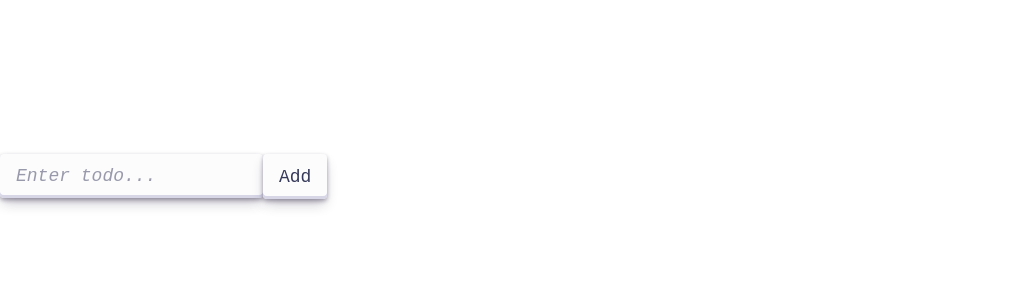
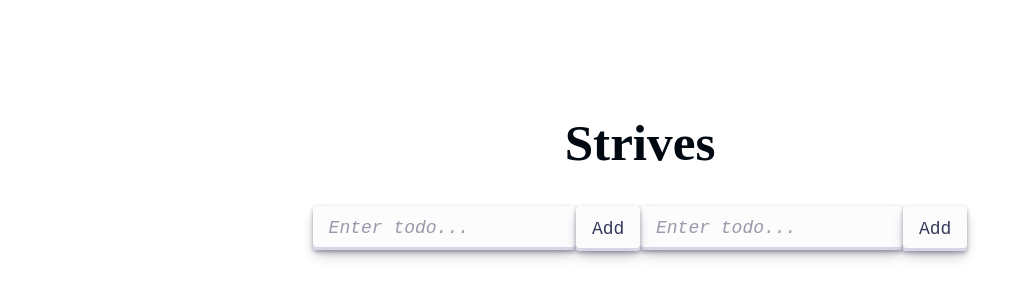
Before and after one commit to PoAnastasija/Strives, a React (Vite) app in the folder front-end/: page / in a window 1280 px wide. Shown: the part 216-516 px from the top of the page, without its empty margins (0-1034 px from the left). Built offline with nearby package versions, Linux system fonts and the light colour scheme.

Commit message:
[+] added a simple todo list for the project

```diff
--- a/front-end/src/components/todo/TodoInput.tsx
+++ b/front-end/src/components/todo/TodoInput.tsx
@@ -1,4 +1,3 @@
-
 interface TodoInputProps {
     handleAddTodos: (todo: string) => void;
     todoValue: string;
@@ -11,7 +10,21 @@ export default function TodoInput({ handleAddTodos, todoValue, setTodoValue }: T
         <input
           value={todoValue}
           onChange={(e) => setTodoValue(e.target.value)}
-        placeholder="Enter todo..."/>
+          placeholder="Enter todo..."
+        />
+        <button
+          onClick={() => {
+            handleAddTodos(todoValue);
+            setTodoValue('');
+          }}
+        >
+          Add
+        </button>
+        <input
+          value={todoValue}
+          onChange={(e) => setTodoValue(e.target.value)}
+          placeholder="Enter todo..."
+        />
         <button
           onClick={() => {
             handleAddTodos(todoValue);
--- a/front-end/src/components/todo/TodoList.tsx
+++ b/front-end/src/components/todo/TodoList.tsx
@@ -1,4 +1,30 @@
 import TodoCard from './TodoCard';
+
+// interface TodoListProps {
+//     todos: string[];
+//     handleDeleteTodo: (index: number) => void;
+//     handleEditTodo: (index: number) => void;
+// }
+
+// export default function TodoList({ todos, handleDeleteTodo, handleEditTodo }: TodoListProps) {
+//     return (
+//         <ul className='main'>
+//             <div>
+//             {todos.map((todo, todoIndex) => (
+//                 <TodoCard
+//                 key={todoIndex}
+//                 index={todoIndex}
+//                 handleDeleteTodo={handleDeleteTodo}
+//                 handleEditTodo={handleEditTodo}>
+//                     <p>{todo}</p>
+//                 </TodoCard>
+//             ))}
+//             </div>
+//         </ul>
+//     );
+// }
+
+import './todo.css';
 
 interface TodoListProps {
   todos: string[];
@@ -8,16 +34,19 @@ interface TodoListProps {
 
 export default function TodoList({ todos, handleDeleteTodo, handleEditTodo }: TodoListProps) {
   return (
-        <ul className='main'>
+    <div style={{ width: '45%', margin: '10px' }}>
+      <ul className="main"> {}
         {todos.map((todo, todoIndex) => (
           <TodoCard
             key={todoIndex}
             index={todoIndex}
             handleDeleteTodo={handleDeleteTodo}
-                    handleEditTodo={handleEditTodo}>
+            handleEditTodo={handleEditTodo}
+          >
             <p>{todo}</p>
           </TodoCard>
         ))}
       </ul>
+    </div>
   );
 }
--- a/front-end/src/components/todo/todo.css
+++ b/front-end/src/components/todo/todo.css
@@ -27,6 +27,11 @@ button {
     white-space: nowrap;
     will-change: box-shadow, transform;
     font-size: 18px;
+  }
+
+  .main {
+    list-style-type: none;
+    padding: 0;
   }
 
   button:hover {
--- a/front-end/src/index.css
+++ b/front-end/src/index.css
@@ -1,4 +1,4 @@
-:root {
+/* :root {
   font-family: Inter, system-ui, Avenir, Helvetica, Arial, sans-serif;
   line-height: 1.5;
   font-weight: 400;
@@ -11,6 +11,13 @@
   text-rendering: optimizeLegibility;
   -webkit-font-smoothing: antialiased;
   -moz-osx-font-smoothing: grayscale;
+} */
+
+#root {
+  max-width: 1280px;
+  margin: 0 auto;
+  padding: 2rem;
+  text-align: center;
 }
 
 a {
--- a/front-end/src/main.tsx
+++ b/front-end/src/main.tsx
@@ -1,11 +1,20 @@
-import { StrictMode } from 'react'
-import { createRoot } from 'react-dom/client'
-import './index.css'
-import './components/todo/todo.css'
-import App from './App.tsx'
+import { StrictMode } from 'react';
+import { createRoot } from 'react-dom/client';
+import './index.css';
+import './components/todo/todo.css';
+import App from './App';
 
 createRoot(document.getElementById('root')!).render(
-  <StrictMode>
-    <App />
-  </StrictMode>,
-)
+  <div className="container">
+    <h1>Strives</h1>
+    <StrictMode>
+      <App />
+    </StrictMode>
+  </div>
+);
+
+//Profil: credits
+//        gained:  / lost:
+
+// HABITS      TODAY TO DO (Link notion)   REWARDS
+//                                         are u okay to exchanges your X credits for this item ?
--- a/front-end/src/views/home.tsx
+++ b/front-end/src/views/home.tsx
@@ -1,44 +1,131 @@
+// import TodoInput from "../components/todo/TodoInput";
+// import TodoList from "../components/todo/TodoList";
+// import { useState, useEffect } from "react";
+
+// function Home() {
+//   const [todos, setTodos] = useState<string[]>([]);
+//   const [todoValue, setTodoValue] = useState<string>('');
+
+//   useEffect(() => {
+//     if (!localStorage) {
+//       return;
+//     }
+//     const localTodos = localStorage.getItem('todos');
+//     if (!localTodos) {
+//       return;
+//     }
+//     try {
+//         const parsedTodos = JSON.parse(localTodos).todos;
+//         setTodos(parsedTodos);
+//     } catch (error) {
+//         console.error(error)
+//     }
+//   }, []);
+//   // garder le storage des infos en local
+//   function persistData(newList: string[]): void {
+//     localStorage.setItem('todos', JSON.stringify({ todos: newList }));
+//   }
+//   function handleAddTodos(newTodo: string): void {
+//     const newTodoList = [...todos, newTodo];
+//     persistData(newTodoList);
+//     setTodos(newTodoList);
+//   }
+//   function handleDeleteTodo(index: number): void {
+//     const newTodoList = todos.filter((_, todoIndex) => todoIndex !== index);
+//     persistData(newTodoList);
+//     setTodos(newTodoList);
+//   }
+//   function handleEditTodo(index: number): void {
+//     const valueToBeEdited = todos[index];
+//     setTodoValue(valueToBeEdited);
+//     handleDeleteTodo(index);
+//   }
+
+//   return (
+//     <>
+//       <TodoInput
+//         todoValue={todoValue}
+//         setTodoValue={setTodoValue}
+//         handleAddTodos={handleAddTodos}
+//       />
+//       <TodoList
+//         handleEditTodo={handleEditTodo}
+//         handleDeleteTodo={handleDeleteTodo}
+//         todos={todos}
+//       />
+//     </>
+//   );
+// }
+// export default Home;
+
+
 import TodoInput from "../components/todo/TodoInput";
 import TodoList from "../components/todo/TodoList";
 import { useState, useEffect } from "react";
 
 function Home() {
-  const [todos, setTodos] = useState<string[]>([]);
+  const [todos1, setTodos1] = useState<string[]>([]);
+  const [todos2, setTodos2] = useState<string[]>([]);
   const [todoValue, setTodoValue] = useState<string>('');
+  const [currentList, setCurrentList] = useState<number>(1);
 
   useEffect(() => {
-    if (!localStorage) {
-      return;
+    if (!localStorage) return;
+
+    const localTodos1 = localStorage.getItem('todos1');
+    const localTodos2 = localStorage.getItem('todos2');
+
+    if (localTodos1) {
+      try {
+        const parsedTodos = JSON.parse(localTodos1).todos;
+        setTodos1(parsedTodos);
+      } catch (error) {
+        console.error(error);
+      }
     }
-    const localTodos = localStorage.getItem('todos');
-    if (!localTodos) {
-      return;
-    }
-    try {
-        const parsedTodos = JSON.parse(localTodos).todos;
-        setTodos(parsedTodos);
-    } catch (error) {
-        console.error(error)
+
+    if (localTodos2) {
+      try {
+        const parsedTodos = JSON.parse(localTodos2).todos;
+        setTodos2(parsedTodos);
+      } catch (error) {
+        console.error(error);
+      }
     }
   }, []);
-  // garder le storage des infos en local
-  function persistData(newList: string[]): void {
-    localStorage.setItem('todos', JSON.stringify({ todos: newList }));
+
+  function persistData(newList: string[], listNumber: number): void {
+    localStorage.setItem(`todos${listNumber}`, JSON.stringify({ todos: newList }));
   }
+
   function handleAddTodos(newTodo: string): void {
-    const newTodoList = [...todos, newTodo];
-    persistData(newTodoList);
-    setTodos(newTodoList);
+    const newTodoList = currentList === 1 ? [...todos1, newTodo] : [...todos2, newTodo];
+    if (currentList === 1) {
+      setTodos1(newTodoList);
+      persistData(newTodoList, 1);
+    } else {
+      setTodos2(newTodoList);
+      persistData(newTodoList, 2);
+    }
+    setTodoValue('');
   }
-  function handleDeleteTodo(index: number): void {
-    const newTodoList = todos.filter((_, todoIndex) => todoIndex !== index);
-    persistData(newTodoList);
-    setTodos(newTodoList);
+
+  function handleDeleteTodo(index: number, listNumber: number): void {
+    const newTodoList = listNumber === 1 ? todos1.filter((_, todoIndex) => todoIndex !== index) : todos2.filter((_, todoIndex) => todoIndex !== index);
+    if (listNumber === 1) {
+      setTodos1(newTodoList);
+      persistData(newTodoList, 1);
+    } else {
+      setTodos2(newTodoList);
+      persistData(newTodoList, 2);
+    }
   }
-  function handleEditTodo(index: number): void {
-    const valueToBeEdited = todos[index];
+
+  function handleEditTodo(index: number, listNumber: number): void {
+    const valueToBeEdited = listNumber === 1 ? todos1[index] : todos2[index];
     setTodoValue(valueToBeEdited);
-    handleDeleteTodo(index);
+    handleDeleteTodo(index, listNumber);
+    setCurrentList(listNumber);
   }
 
   return (
@@ -48,13 +135,25 @@ function Home() {
         setTodoValue={setTodoValue}
         handleAddTodos={handleAddTodos}
       />
-      <TodoList
-        handleEditTodo={handleEditTodo}
-        handleDeleteTodo={handleDeleteTodo}
-        todos={todos}
-      />
+      <div style={{ display: 'flex', justifyContent: 'space-around', marginTop: '20px' }}>
+        <div>
+          {/* <h3>To-Do List 1</h3> */}
+          <TodoList
+            handleEditTodo={(index) => handleEditTodo(index, 1)}
+            handleDeleteTodo={(index) => handleDeleteTodo(index, 1)}
+            todos={todos1}
+          />
+        </div>
+        <div>
+          {/* <h3>To-Do List 2</h3> */}
+          <TodoList
+            handleEditTodo={(index) => handleEditTodo(index, 2)}
+            handleDeleteTodo={(index) => handleDeleteTodo(index, 2)}
+            todos={todos2}
+          />
+        </div>
+      </div>
     </>
   );
 }
-
 export default Home;
```
Also changed, not shown: front-end/src/components/header/header.css (added), front-end/src/components/header/header.tsx (added), 1 other file (tests, documents, lock files or other folders). Lines whose indentation alone changed are shown as unchanged.
